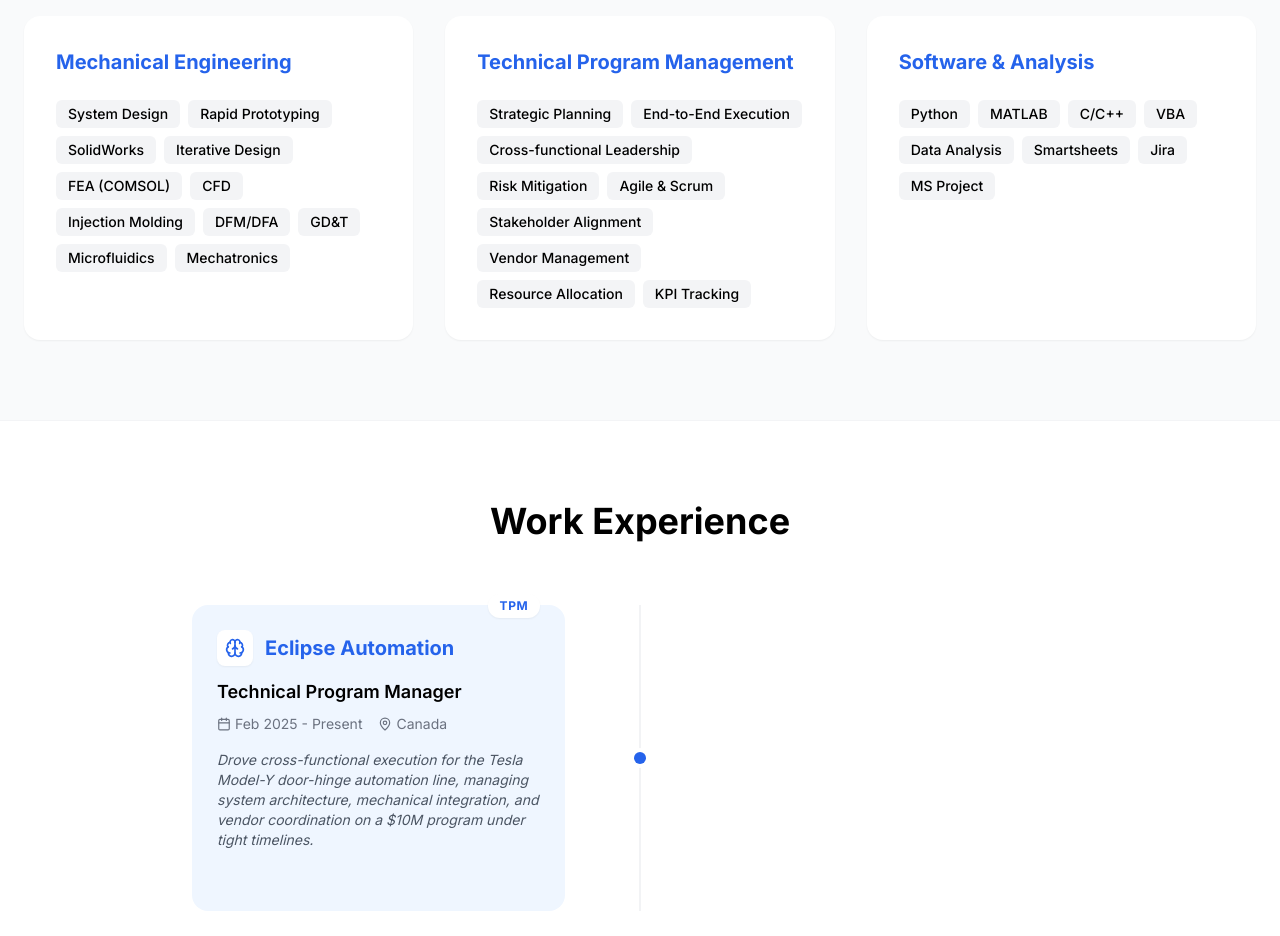
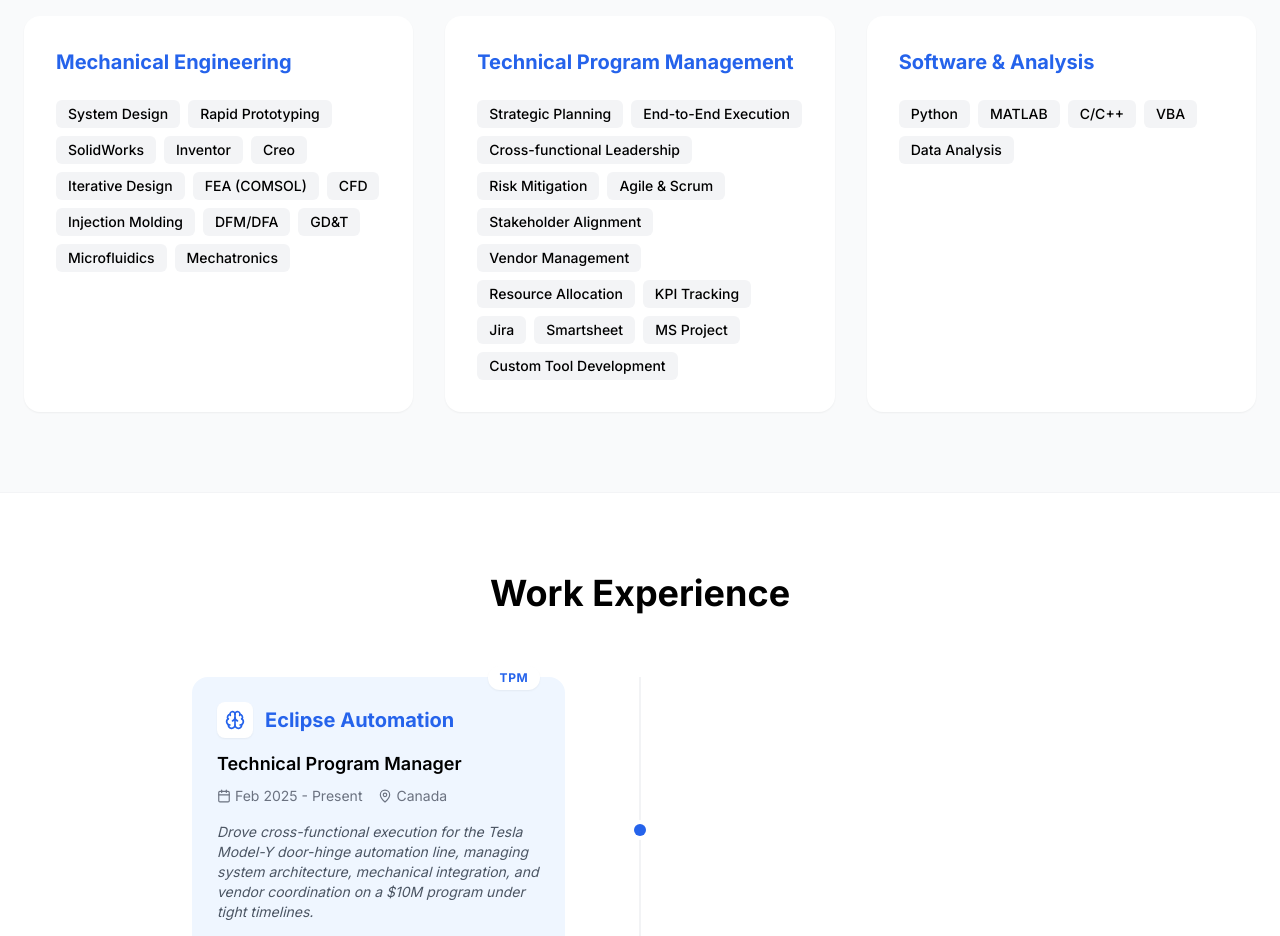
Before and after one commit to jackychen-dev/portfolio, a Next.js app: page / in a window 1280 px wide. Shown: the part 1020-1956 px from the top of the page. Built offline with nearby package versions, Linux system fonts and the light colour scheme.

Commit message:
Update skills: move TPM tools, add Inventor/Creo, add Custom Tool Dev

```diff
--- a/components/About.tsx
+++ b/components/About.tsx
@@ -5,15 +5,15 @@ import { motion } from 'framer-motion'
 const skillCategories = [
   {
     title: "Mechanical Engineering",
-    skills: ["System Design", "Rapid Prototyping", "SolidWorks", "Iterative Design", "FEA (COMSOL)", "CFD", "Injection Molding", "DFM/DFA", "GD&T", "Microfluidics", "Mechatronics"]
+    skills: ["System Design", "Rapid Prototyping", "SolidWorks", "Inventor", "Creo", "Iterative Design", "FEA (COMSOL)", "CFD", "Injection Molding", "DFM/DFA", "GD&T", "Microfluidics", "Mechatronics"]
   },
   {
     title: "Technical Program Management",
-    skills: ["Strategic Planning", "End-to-End Execution", "Cross-functional Leadership", "Risk Mitigation", "Agile & Scrum", "Stakeholder Alignment", "Vendor Management", "Resource Allocation", "KPI Tracking"]
+    skills: ["Strategic Planning", "End-to-End Execution", "Cross-functional Leadership", "Risk Mitigation", "Agile & Scrum", "Stakeholder Alignment", "Vendor Management", "Resource Allocation", "KPI Tracking", "Jira", "Smartsheet", "MS Project", "Custom Tool Development"]
   },
   {
     title: "Software & Analysis",
-    skills: ["Python", "MATLAB", "C/C++", "VBA", "Data Analysis", "Smartsheets", "Jira", "MS Project"]
+    skills: ["Python", "MATLAB", "C/C++", "VBA", "Data Analysis"]
   }
 ]
 
```
